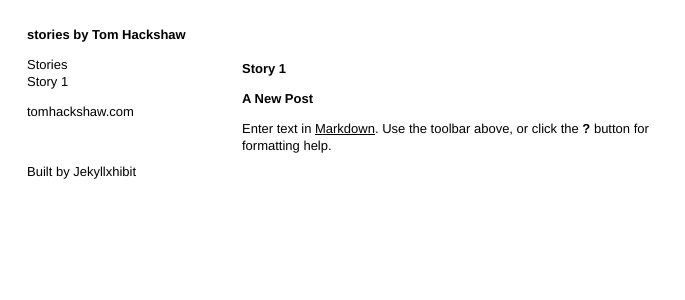
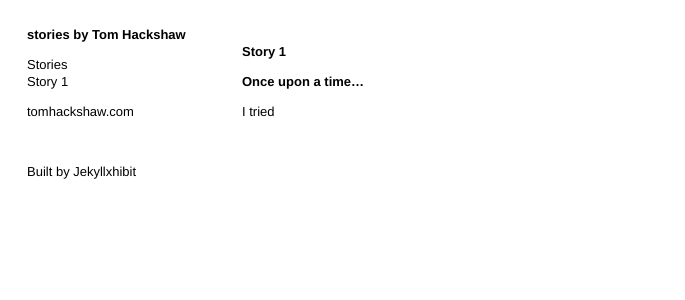
Before and after one commit to virtualnz/testsite, a Jekyll site: the page built from _posts/exhibits/2015-03-19-test-post.md, in a window 1280 px wide. Shown: the top 300 px of the page, without its empty margins (0-685 px from the left). Built offline with Jekyll 4.4.1, drawn with Linux system fonts in a browser that asks for light colours.

Commit message:
Updated 2015-03-19-test-post.md

```diff
--- a/_posts/exhibits/2015-03-19-test-post.md
+++ b/_posts/exhibits/2015-03-19-test-post.md
@@ -6,6 +6,6 @@ title: Story 1
 section: Stories
 ---
 
-## A New Post
+## Once upon a time...
 
-Enter text in [Markdown](http://daringfireball.net/projects/markdown/). Use the toolbar above, or click the **?** button for formatting help.
+I tried
```
